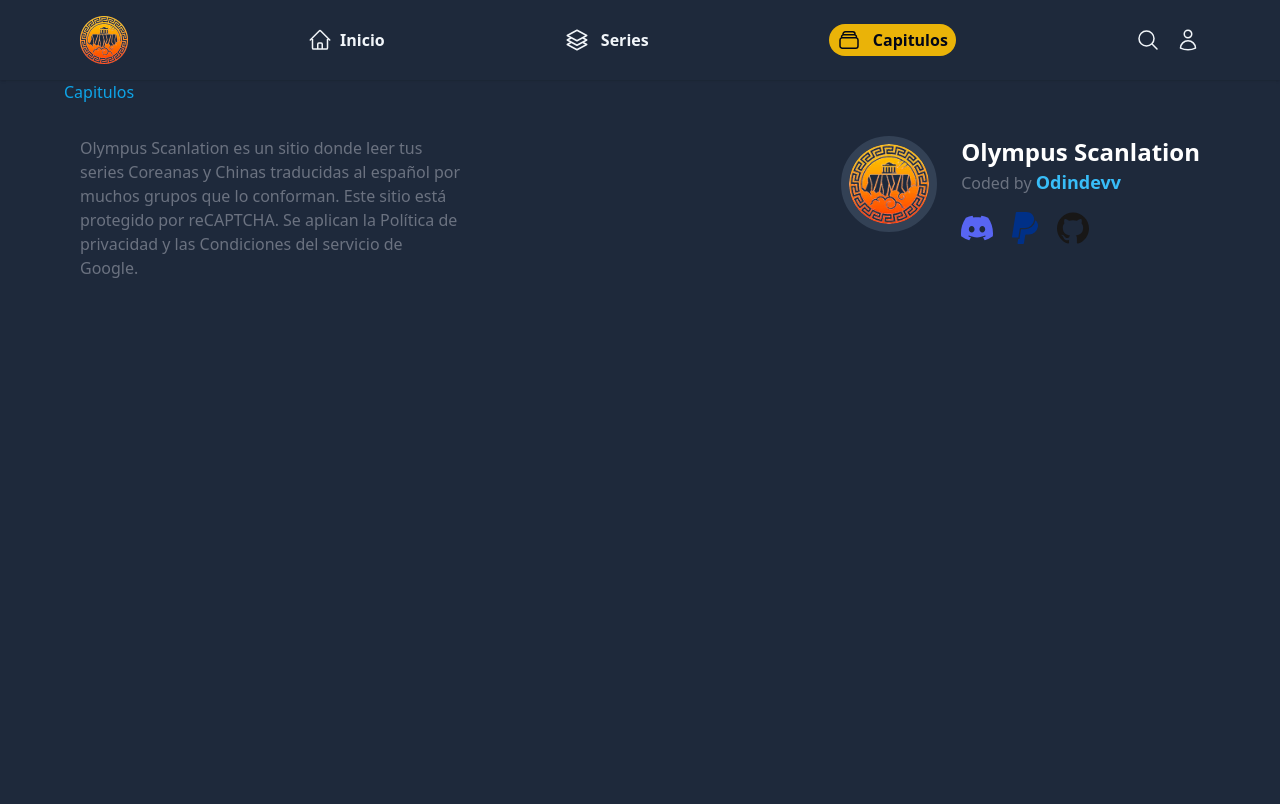
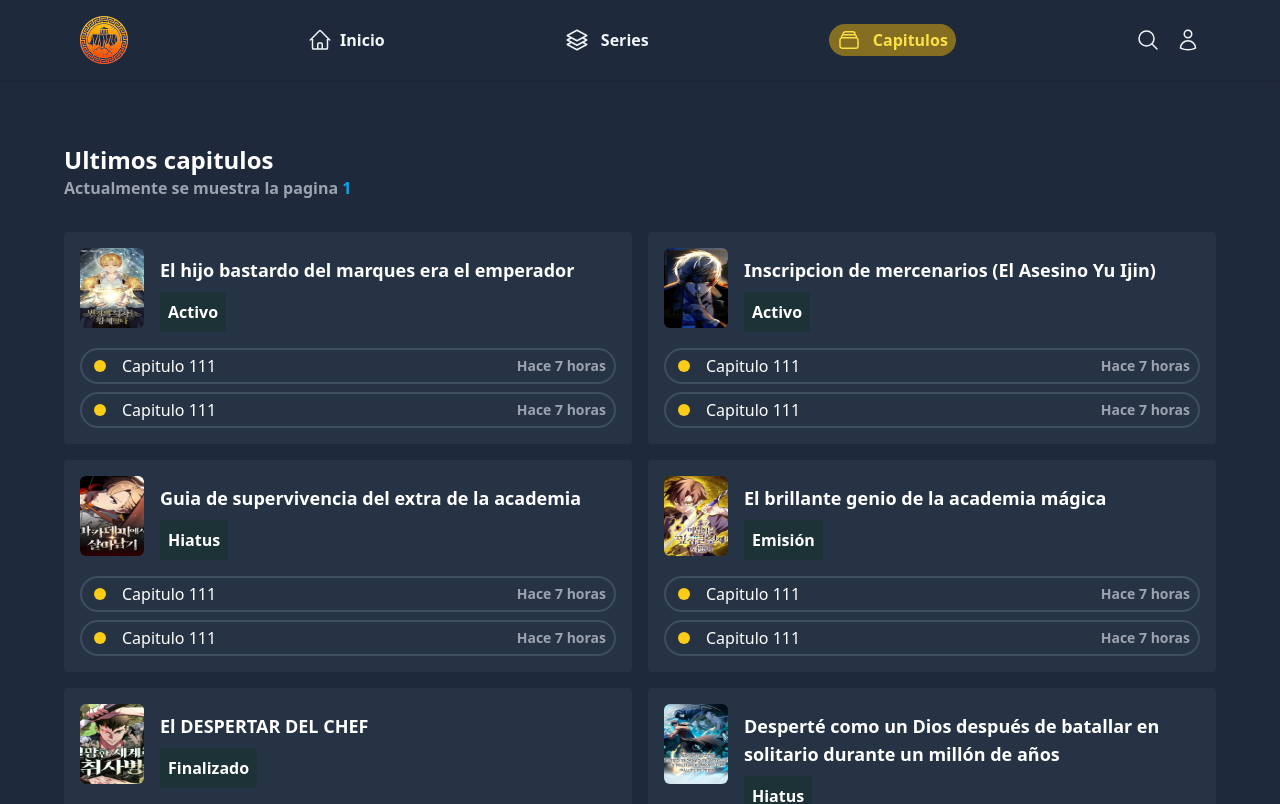
Before and after one commit to odindevv/olympusscan-clone-react, a React (Vite) app: page /capitulos in a window 1280 px wide. Shown: the top 804 px of the page. Built offline with nearby package versions, Linux system fonts and the light colour scheme.

Commit message:
capitulos page

```diff
--- /dev/null
+++ b/src/components/capitulos/CardCapitulos.jsx
@@ -0,0 +1,49 @@
+import React from "react";
+
+export const CardCapitulos = ({ poster, title, status }) => {
+  return (
+    <div className="flex flex-col bg-slate-700/40 p-4 rounded overflow-hidden">
+      <div className="flex flex-1 space-x-4 md:space-y-2">
+        <div className="w-16 h-20 object-cover roundend-md">
+          <img
+            src={poster}
+            alt=""
+            className="flex-1 rounded-md w-full h-full"
+          />
+        </div>
+        <div className="flex flex-col flex-1 space-y-2">
+          <h3 className="font-bold text-lg text-white">{title}</h3>
+          <span className="bg-green-950/30 p-2 rounded w-max font-semibold text-white capitalize">
+            {status}
+          </span>
+        </div>
+      </div>
+      <div className="flex flex-col space-y-2 pt-4">
+        <a
+          href="#"
+          className="flex justify-between items-center border-2 border-slate-500/40 hover:bg-slate-500/80 p-1 rounded-full transition-all"
+        >
+          <div className="flex items-center space-x-4">
+            <div className="bg-yellow-400 ml-2 rounded-full w-3 h-3"></div>
+            <h2 className="text-white">Capitulo 111</h2>
+          </div>
+          <p className="px-1 font-semibold text-gray-400 text-sm">
+            Hace 7 horas
+          </p>
+        </a>
+        <a
+          href="#"
+          className="flex justify-between items-center border-2 border-slate-500/40 hover:bg-slate-500/80 p-1 rounded-full transition-all"
+        >
+          <div className="flex items-center space-x-4">
+            <div className="bg-yellow-400 ml-2 rounded-full w-3 h-3"></div>
+            <h2 className="text-white">Capitulo 111</h2>
+          </div>
+          <p className="px-1 font-semibold text-gray-400 text-sm">
+            Hace 7 horas
+          </p>
+        </a>
+      </div>
+    </div>
+  );
+};
--- a/src/components/common/Card.jsx
+++ b/src/components/common/CardPoster.jsx
@@ -1,6 +1,6 @@
 import React from "react";
 
-export const Card = ({ title, poster, status }) => {
+export const CardPoster = ({ title, poster, status }) => {
   return (
     <div className="relative bg-slate-950 rounded-md w-full h-[440px] cursor-pointer overflow-hidden">
       <img
@@ -10,7 +10,7 @@
       />
       <div className="bottom-4 left-4 absolute flex flex-col text-white">
         <h1 className="font-semibold text-1xl">{title}</h1>
-        <span className="bg-slate-800 my-2 p-2 rounded w-max font-semibold capitalize">
+        <span className="bg-green-950/60 my-2 p-2 rounded w-max font-semibold capitalize">
           {status}
         </span>
       </div>
--- a/src/components/common/ManwhaList.jsx
+++ b/src/components/common/ManwhaList.jsx
@@ -1,5 +1,5 @@
 import React, { useEffect, useReducer } from "react";
-import { Card } from "./Card";
+import { CardPoster } from "./CardPoster";
 import manwhasJSON from "../../data/manwhas.json";
 import { manwhasReducer } from "../../reducers/manwhasReducer";
 
@@ -27,7 +27,7 @@
 
       <div className="gap-4 grid grid-cols-2 md:grid-cols-4 mt-10">
         {manwhas.map((manwha) => (
-          <Card
+          <CardPoster
             key={manwha.title}
             title={manwha.title}
             poster={manwha.poster}
--- a/src/index.css
+++ b/src/index.css
@@ -8,8 +8,9 @@
 
 .active--tab {
   @apply bg-yellow-500;
+  @apply bg-opacity-50;
   @apply px-2;
   @apply py-1;
   @apply rounded-full;
-  @apply text-slate-950;
+  @apply text-yellow-300;
 }
--- a/src/pages/CapitulosPage.jsx
+++ b/src/pages/CapitulosPage.jsx
@@ -1,11 +1,31 @@
 import React from "react";
 import { usePageTitle } from "../hooks/usePageTitle";
+import { CardCapitulos } from "../components/capitulos/CardCapitulos";
+import manwhas from "../data/manwhas.json";
 
 export const CapitulosPage = () => {
   usePageTitle("Ultimos capitulos | Olympus Scanlation");
   return (
-    <>
-      <h1 className="text-sky-500">Capitulos</h1>
-    </>
+    <div className="mt-16">
+      <h1 className="font-bold text-2xl text-white">Ultimos capitulos</h1>
+      <p className="font-semibold text-gray-400">
+        Actualmente se muestra la pagina <span className="text-sky-500">1</span>
+      </p>
+      <div className="gap-4 grid grid-cols-1 md:grid-cols-2 my-8">
+        {manwhas.map((manwha) => (
+          <CardCapitulos
+            key={manwha.title}
+            poster={manwha.poster}
+            title={manwha.title}
+            status={manwha.status}
+          />
+        ))}
+      </div>
+      <h2 className="text-center text-gray-400 text-lg">
+        Mostrando <span className="font-bold text-sky-500">1</span> a{" "}
+        <span className="font-bold text-sky-500">15</span> de{" "}
+        <span className="font-bold text-sky-500">891</span> series
+      </h2>
+    </div>
   );
 };
--- a/src/pages/HomePage.jsx
+++ b/src/pages/HomePage.jsx
@@ -1,8 +1,8 @@
 import React, { useEffect } from "react";
 import { BannerManwhas } from "../components/home/BannerManwhas";
 import { ManwhaList } from "../components/common/ManwhaList";
+import { usePageTitle } from "../hooks/usePageTitle";
 import manwhas from "../data/manwhas.json";
-import { usePageTitle } from "../hooks/usePageTitle";
 
 export const HomePage = () => {
   usePageTitle("Olympus Scanlation");
```
